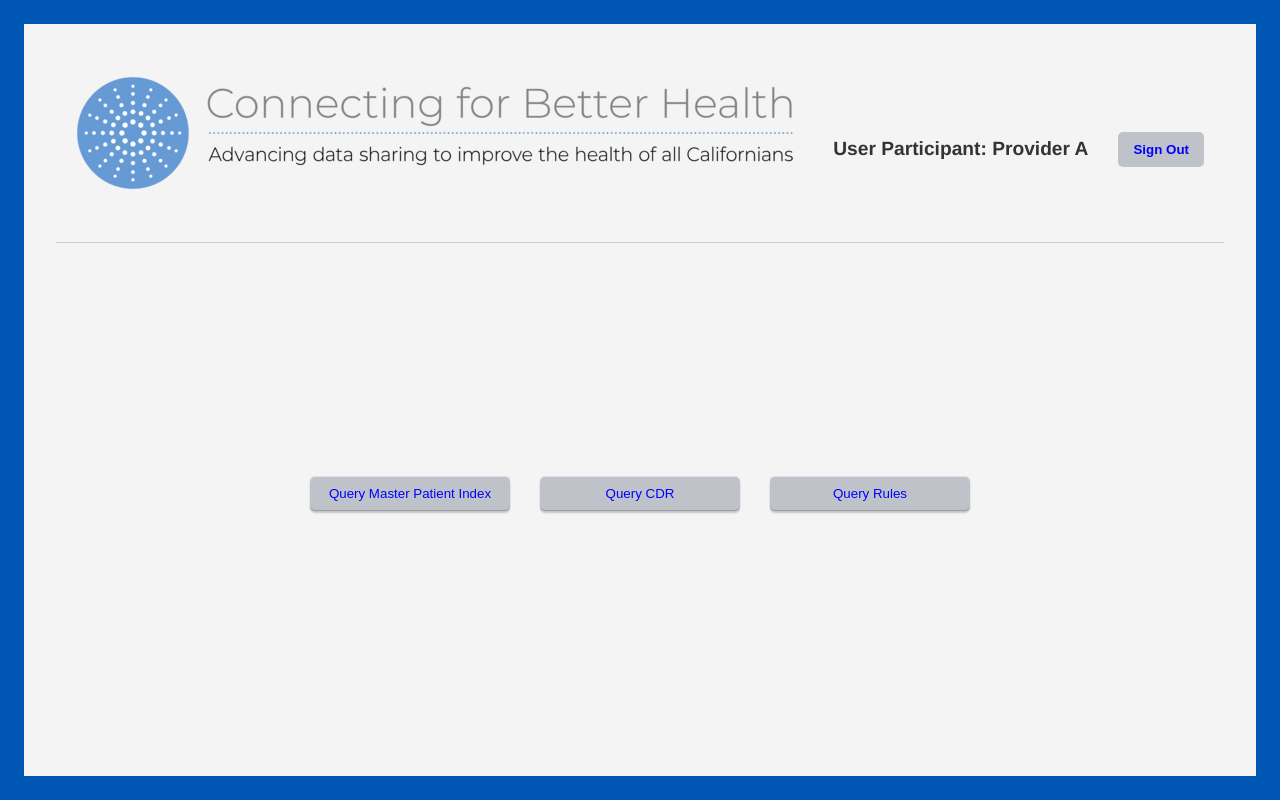
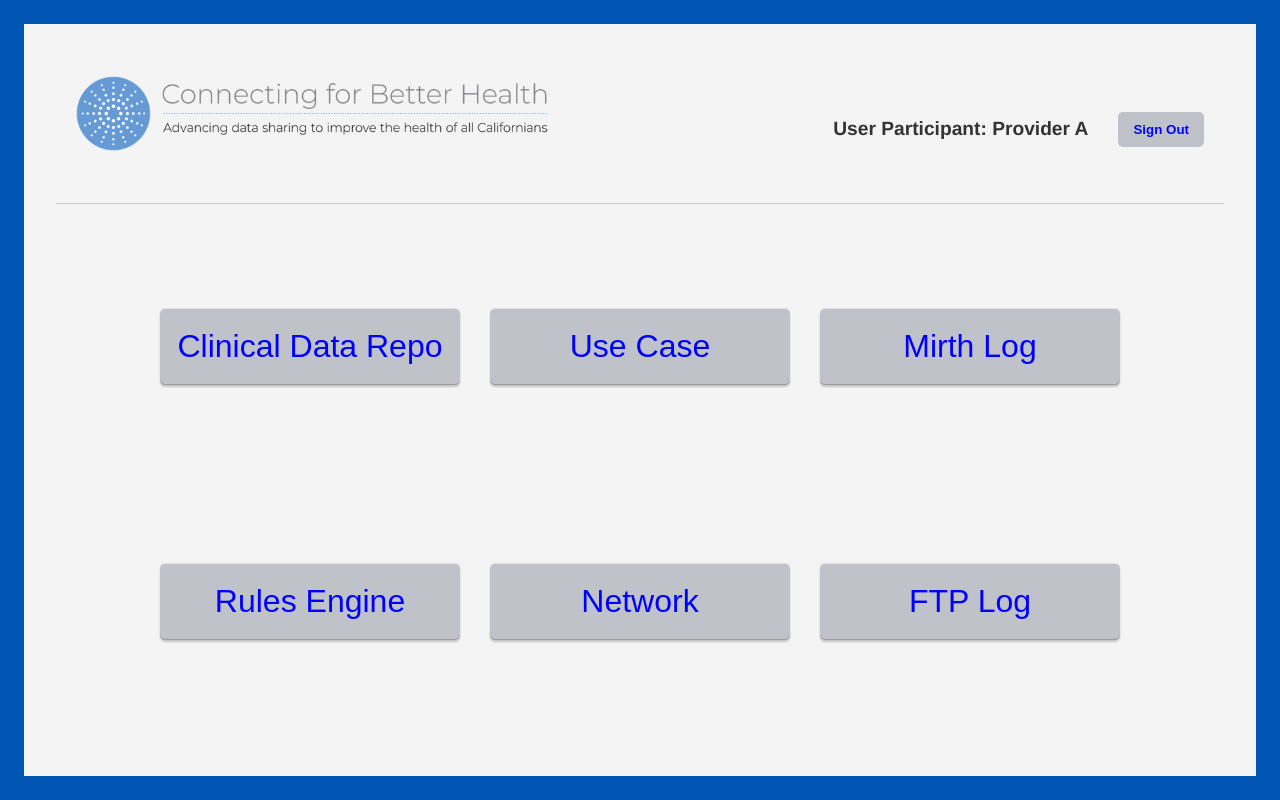
Before and after one commit to MasonKD/C4BH, a React (Create React App) app in the folder client/: page /mainpage in a window 1280 px wide. Built offline with nearby package versions, Linux system fonts and the light colour scheme.

Commit message:
fixing callback to match url

```diff
--- a/client/src/LandingPage.js
+++ b/client/src/LandingPage.js
@@ -12,7 +12,7 @@ const LandingPage = () => {
   // Handler for the Sign In button click
   const handleSignIn = () => {
     const clientId = '6ajbqdj9bvutetf9vrremr1clc';
-    const redirectUri = encodeURIComponent('http://localhost:3000/callback');
+    const redirectUri = encodeURIComponent('https://sbx.connectingforbetterhealth.com/callback');
     const signInUri = `https://sandbox-login.auth.us-east-2.amazoncognito.com/login?client_id=${clientId}&response_type=code&scope=email+openid+phone&redirect_uri=${redirectUri}`;
     window.location.assign(signInUri);
   };
@@ -20,7 +20,7 @@ const LandingPage = () => {
   // Handler for the Sign Up button click, identical setup as sign in but could lead to a different path if needed
   const handleSignUp = () => {
     const clientId = '6ajbqdj9bvutetf9vrremr1clc';
-    const redirectUri = encodeURIComponent('http://localhost:3000/callback');
+    const redirectUri = encodeURIComponent('https://sbx.connectingforbetterhealth.com/callback');
     const signUpUri = `https://sandbox-login.auth.us-east-2.amazoncognito.com/signup?client_id=${clientId}&response_type=code&scope=email+openid+phone&redirect_uri=${redirectUri}`;
     window.location.assign(signUpUri);
   };
--- a/client/src/MainPage.css
+++ b/client/src/MainPage.css
@@ -41,7 +41,7 @@
 }
 
 .logo img {
-  max-height: 150px; /* Increase size to match the landing page */
+  max-height: 75px; /* Increase size to match the landing page */
   margin-bottom: 2rem; /* Add space below the logo */
 }
 
@@ -66,20 +66,29 @@
 
 .query-button {
   flex: 1; /* Make buttons take equal space */
-  min-width: 150px; /* Minimum width for smaller screens */
-  padding: 10px 15px;
+  min-width: 300px; /* Minimum width for smaller screens */
+  padding: 20px 6px; /* Adjusted padding to make text stretch more across the button */
   background: #bfc3c9;
   border: none;
   border-radius: 5px;
   color: blue;
   text-align: center; /* Center text inside buttons */
+  font-size: 2em; /* Adjust font size if needed */
   box-shadow: 0 2px 2px rgba(0, 0, 0, 0.2),
               inset 0 1px 0 rgba(255, 255, 255, 0.5),
               inset 0 -1px 0 rgba(0, 0, 0, 0.2);
   transition: background 0.3s ease;
   cursor: pointer;
+}
 
+@media (min-width: 768px) {
+  .query-button {
+      width: none;
+      max-width: none; /* Remove max-width to allow the button to stretch */
+      flex-basis: calc(100% / 3 - 10px - 10px); /* Adjust this to the number of buttons per row you want */
+  }
 }
+
 
 .query-button:hover {
   background: #a9afb7; /* Darker shade for hover effect */
--- a/client/src/MainPage.js
+++ b/client/src/MainPage.js
@@ -32,10 +32,13 @@ const MainPage = () => {
         </div>
       </header>
       <div className="button-container">
-        <button className="query-button" onClick={handleQueryMPI}>Query Master Patient Index</button>
+        <button className="query-button" onClick={handleQueryMPI}>Clinical Data Repo</button>
         {/* Removed Query Participant Directory button */}
-        <button className="query-button">Query CDR</button>
-        <button className="query-button">Query Rules</button>
+        <button className="query-button">Use Case</button>
+        <button className="query-button">Mirth Log</button>
+        <button className="query-button">Rules Engine</button>
+        <button className="query-button">Network</button>
+        <button className="query-button">FTP Log</button>
       </div>
     </div>
   );
```
